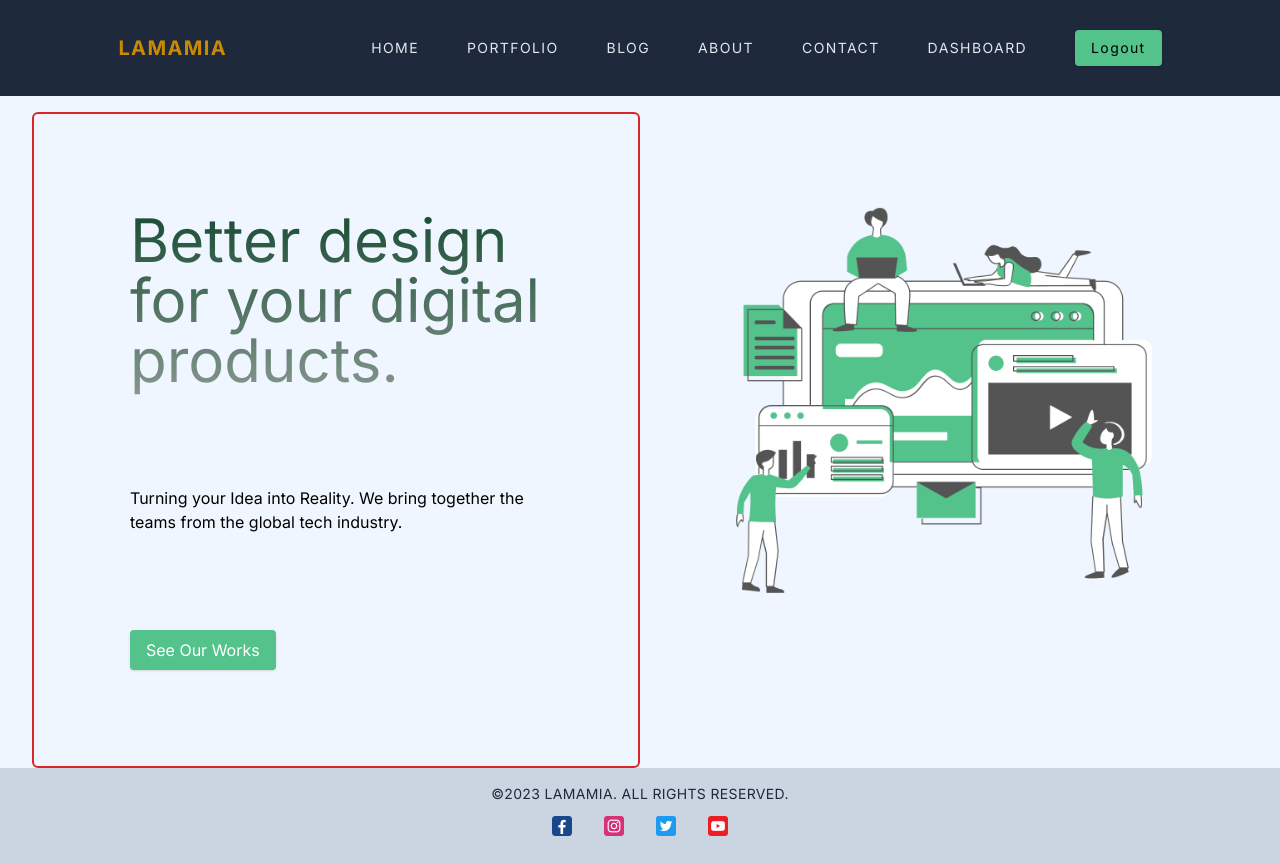
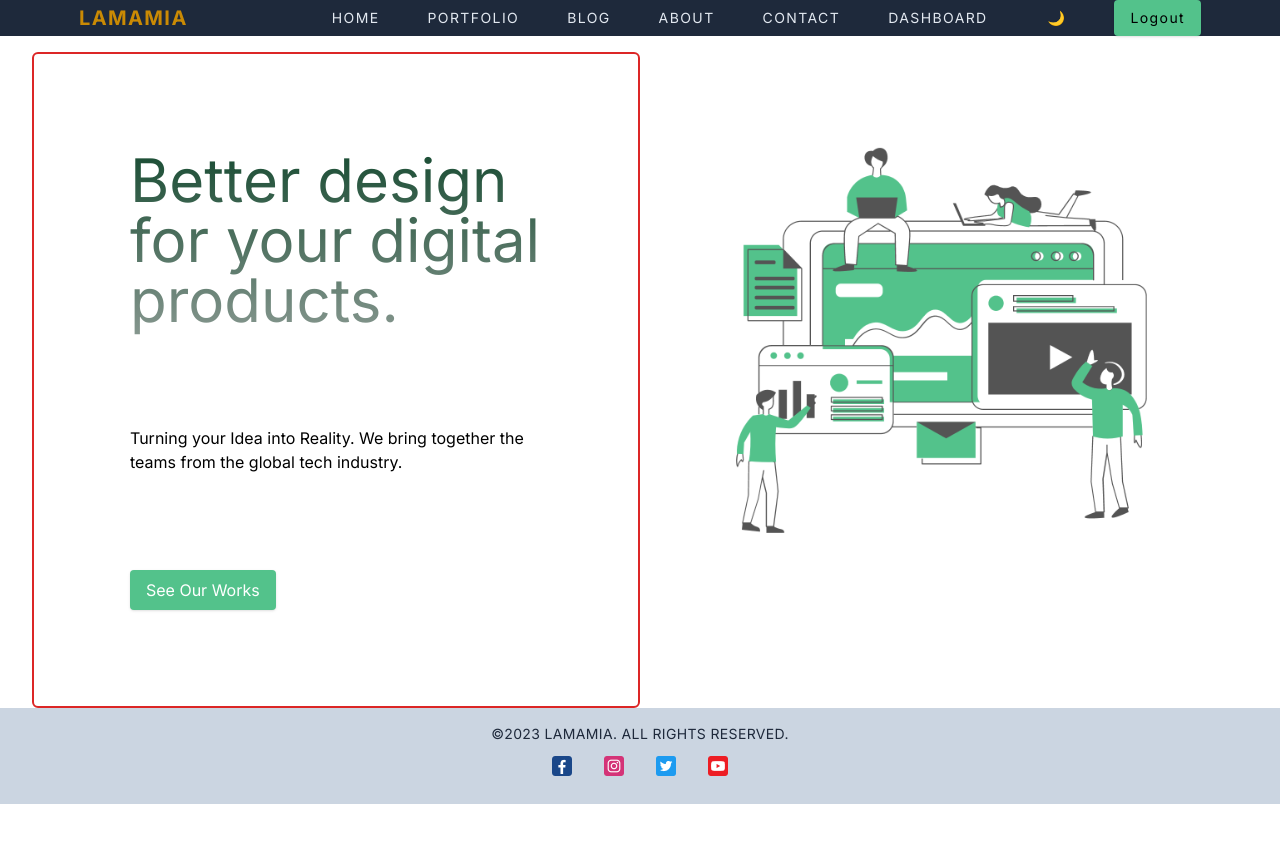
Before and after one commit to NeilRow56/lamadev_13.4, a Next.js app: page / in a window 1280 px wide. After the commit the page ends 804 px from the top, so only its background shows below. Built offline with nearby package versions, Linux system fonts and the light colour scheme.

Commit message:
Added dark mode toggle

```diff
--- a/package.json
+++ b/package.json
@@ -13,6 +13,7 @@
     "eslint": "8.41.0",
     "eslint-config-next": "13.4.4",
     "next": "13.4.4",
+    "next-themes": "^0.2.1",
     "postcss": "8.4.24",
     "prettier": "^2.8.8",
     "prettier-plugin-tailwindcss": "^0.3.0",
--- a/src/app/globals.css
+++ b/src/app/globals.css
@@ -1,14 +1,26 @@
+/* body {
+  color: #000;
+  background-color: #fff;
+}
+
+[data-theme='dark'] body {
+  color: #fff;
+  background-color: #000;
+} */
+
 @tailwind base;
 @tailwind components;
 @tailwind utilities;
 
 @layer base {
-    #__next {
-      @apply contents;
-    }
+  #__next {
+    @apply contents;
+  }
 
-
-    .primary-button {
-      @apply rounded bg-[#53c28b] py-2 px-4 shadow  text-black outline-none hover:bg-amber-300  active:bg-amber-700;
-    }
+  body {
+    @apply flex h-full flex-col;
   }
+  .primary-button {
+    @apply rounded bg-[#53c28b] px-4 py-2 text-black  shadow outline-none hover:bg-amber-300  active:bg-amber-700;
+  }
+}
--- a/src/app/layout.js
+++ b/src/app/layout.js
@@ -2,24 +2,27 @@ import Navbar from '@/components/navbar/Navbar'
 import './globals.css'
 import { Inter } from 'next/font/google'
 import Footer from '@/components/footer/Footer'
+import Providers from '../components/providers/ThemeProvider'
 
 const inter = Inter({ subsets: ['latin'] })
 
 export const metadata = {
   title: 'Create Next App',
-  description: 'Generated by create next app',
+  description: 'Generated by create next app'
 }
 
 export default function RootLayout({ children }) {
   return (
-    <html lang='en'
-    className={`${inter.className} h-full scroll-smooth antialiased`}>
-      <body className="flex min-h-full flex-col bg-blue-50">
-      <Navbar />
-        <main className='grow'>
-        {children}
-        </main>
-        <Footer />
+    <html
+      lang='en'
+      className={`${inter.className} h-full scroll-smooth antialiased`}
+    >
+      <body className='flex min-h-full flex-col '>
+        <Providers>
+          <Navbar />
+          <main className='grow'>{children}</main>
+          <Footer />
+        </Providers>
       </body>
     </html>
   )
--- a/src/components/navbar/Navbar.jsx
+++ b/src/components/navbar/Navbar.jsx
@@ -1,60 +1,62 @@
 'use client'
 
-import Link from "next/link";
+import ThemeChanger from '../providers/ThemeSwitcher'
+import Link from 'next/link'
 
 const links = [
   {
     id: 1,
-      title: "Home",
-      url: "/",
+    title: 'Home',
+    url: '/'
   },
   {
     id: 2,
-      title: "Portfolio",
-      url: "/portfolio",
+    title: 'Portfolio',
+    url: '/portfolio'
   },
   {
     id: 3,
-      title: "Blog",
-      url: "/blog",
+    title: 'Blog',
+    url: '/blog'
   },
   {
     id: 4,
-      title: "About",
-      url: "/about",
+    title: 'About',
+    url: '/about'
   },
   {
     id: 5,
-      title: "Contact",
-      url: "/contact",
+    title: 'Contact',
+    url: '/contact'
   },
   {
     id: 6,
-      title: "Dashboard",
-      url: "/dashboard",
-    },
-  ];
+    title: 'Dashboard',
+    url: '/dashboard'
+  }
+]
 
 const Navbar = () => {
   return (
-    <nav className='flex h-24 flex-col md:flex-row justify-center items-center bg-slate-800 text-white'>
-
-        <div className="container  ">
-
-            <ul className='text-sm  uppercase tracking-widest text-slate-200 flex items-center justify-center gap-12'>
-            <Link className="mr-24 text-yellow-600 font-bold text-xl hover:opacity-70" href='/'>lamamia</Link>
-        {links.map((link) => (
-            <li key={link.id} >
-          <Link href={link.url} className="hover:opacity-70">
+    <nav className='flex h-24 flex-col items-center justify-center bg-slate-800 text-white md:flex-row'>
+      <div className='container  '>
+        <ul className='flex  items-center justify-center gap-12 text-sm uppercase tracking-widest text-slate-200'>
+          <Link
+            className='mr-24 text-xl font-bold text-yellow-600 hover:opacity-70'
+            href='/'
+          >
+            lamamia
+          </Link>
+          {links.map(link => (
+            <li key={link.id}>
+              <Link href={link.url} className='hover:opacity-70'>
                 {link.title}
               </Link>
             </li>
           ))}
-             <button className="primary-button ">
-            Logout
-        </button>
+          <ThemeChanger />
+          <button className='primary-button '>Logout</button>
         </ul>
-
       </div>
     </nav>
   )
--- /dev/null
+++ b/src/components/providers/DarkModeToggle.jsx
@@ -0,0 +1,12 @@
+import React from 'react'
+
+const DarkModeToggle = () => {
+  return (
+    <div className=''>
+      <div className=''>🌙</div>
+      <div className=''>🔆</div>
+    </div>
+  )
+}
+
+export default DarkModeToggle
--- /dev/null
+++ b/src/components/providers/ThemeProvider.jsx
@@ -0,0 +1,18 @@
+'use client'
+
+import { ThemeProvider } from 'next-themes'
+import { useState, useEffect } from 'react'
+
+export default function Providers({ children }) {
+  const [mounted, setMounted] = useState(false)
+  // useEffect only runs on the client, so now we can safely show the UI
+  useEffect(() => {
+    setMounted(true)
+  }, [])
+
+  if (!mounted) {
+    return <>{children}</>
+  }
+
+  return <ThemeProvider attribute='class'>{children}</ThemeProvider>
+}
--- /dev/null
+++ b/src/components/providers/ThemeSwitcher.jsx
@@ -0,0 +1,53 @@
+'use client'
+
+import { useState, useEffect } from 'react'
+import { useTheme } from 'next-themes'
+
+const ThemeChanger = () => {
+  const [mounted, setMounted] = useState(false)
+  const { systemTheme, theme, setTheme } = useTheme()
+
+  const renderThemeChanger = () => {
+    const currentTheme = theme === 'system' ? systemTheme : theme
+
+    if (currentTheme === 'dark') {
+      return (
+        <button
+          className=' rounded-full text-white'
+          onClick={() => setTheme('light')}
+        >
+          🔆
+        </button>
+      )
+    } else {
+      return (
+        <button
+          className='rounded-full text-white'
+          onClick={() => setTheme('dark')}
+        >
+          🌙
+        </button>
+      )
+    }
+  }
+
+  // useEffect only runs on the client, so now we can safely show the UI
+  useEffect(() => {
+    setMounted(true)
+  }, [])
+
+  if (!mounted) {
+    return null
+  }
+
+  return (
+    <div className='flex space-x-3'>
+      {/* {theme} */}
+      <br />
+      {renderThemeChanger()}
+      <br />
+    </div>
+  )
+}
+
+export default ThemeChanger
--- a/tailwind.config.js
+++ b/tailwind.config.js
@@ -22,6 +22,7 @@ module.exports = {
       }
     },
 
-    plugins: []
+    plugins: [],
+    darkMode: 'class'
   }
 }
```
Also changed, not shown: 1 other file (tests, documents, lock files or other folders). Lines whose indentation alone changed are shown as unchanged.
